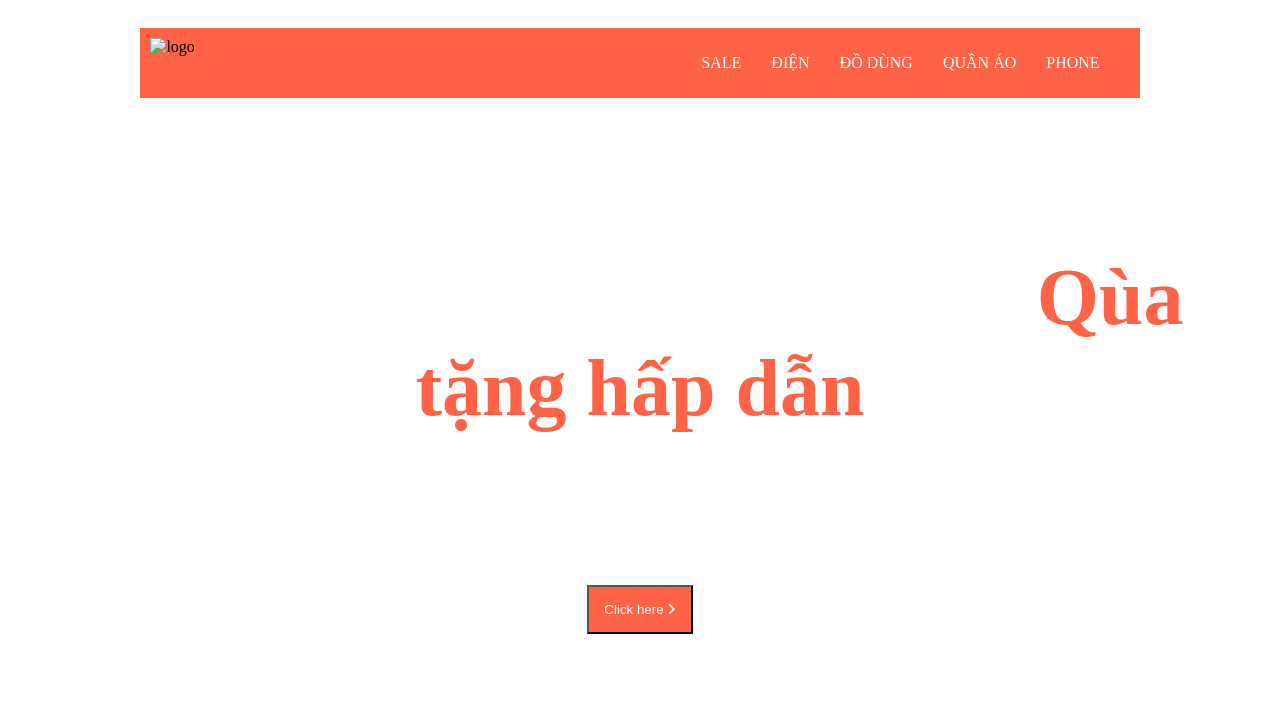
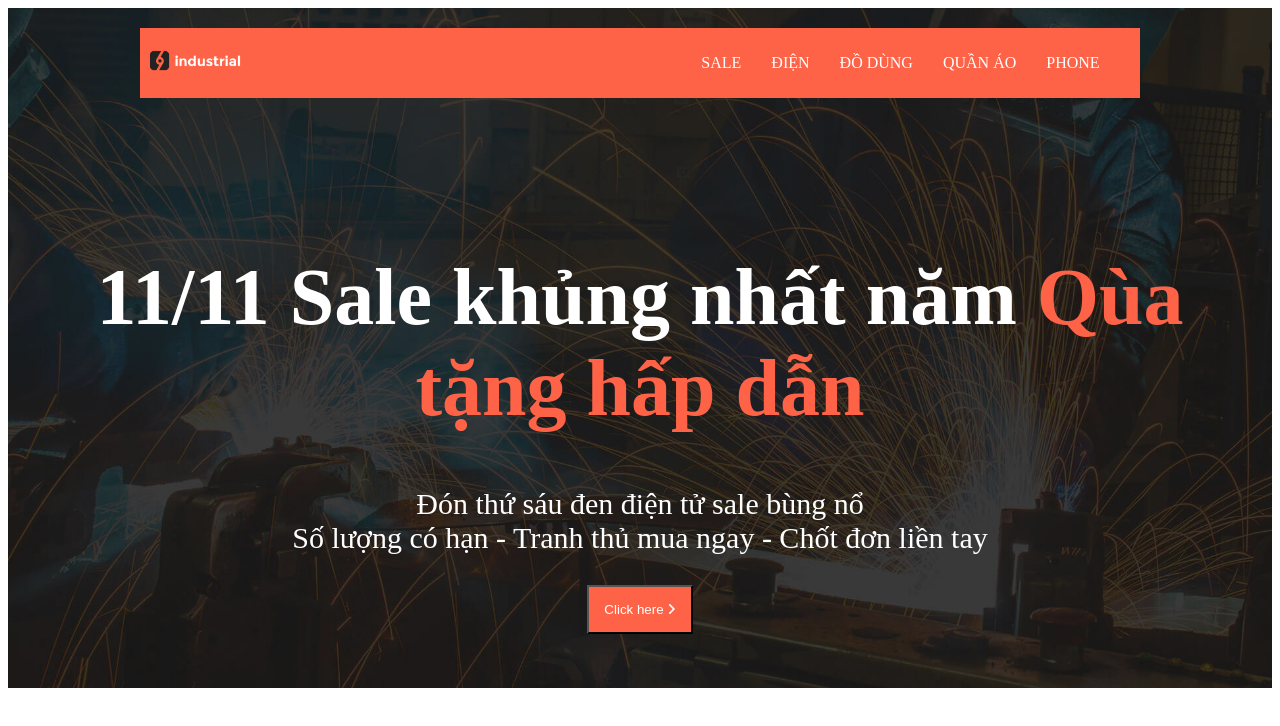
Before and after one commit to Lam-1010/Luyenthem2, a plain HTML site: page index.html in a window 1280 px wide. Drawn offline with Linux system fonts and the light colour scheme.

Commit message:
index.html

```diff
--- a/index.html
+++ b/index.html
@@ -8,7 +8,7 @@
     <style>
        .header{
             height: 80vh;
-            background: url(Hinh/bg_header.jpg);
+            background: url(bg_header.jpg);
             background-size: cover;
             background-position: center;
             padding: 20px;
@@ -68,7 +68,7 @@
     <div class="header">
         <div class="navbar">
             <div class="logo">
-                <img src="Hinh/logo.png" alt="logo">
+                <img src="logo.png" alt="logo">
             </div>
             <div class="menu">
                 <ul>
```
